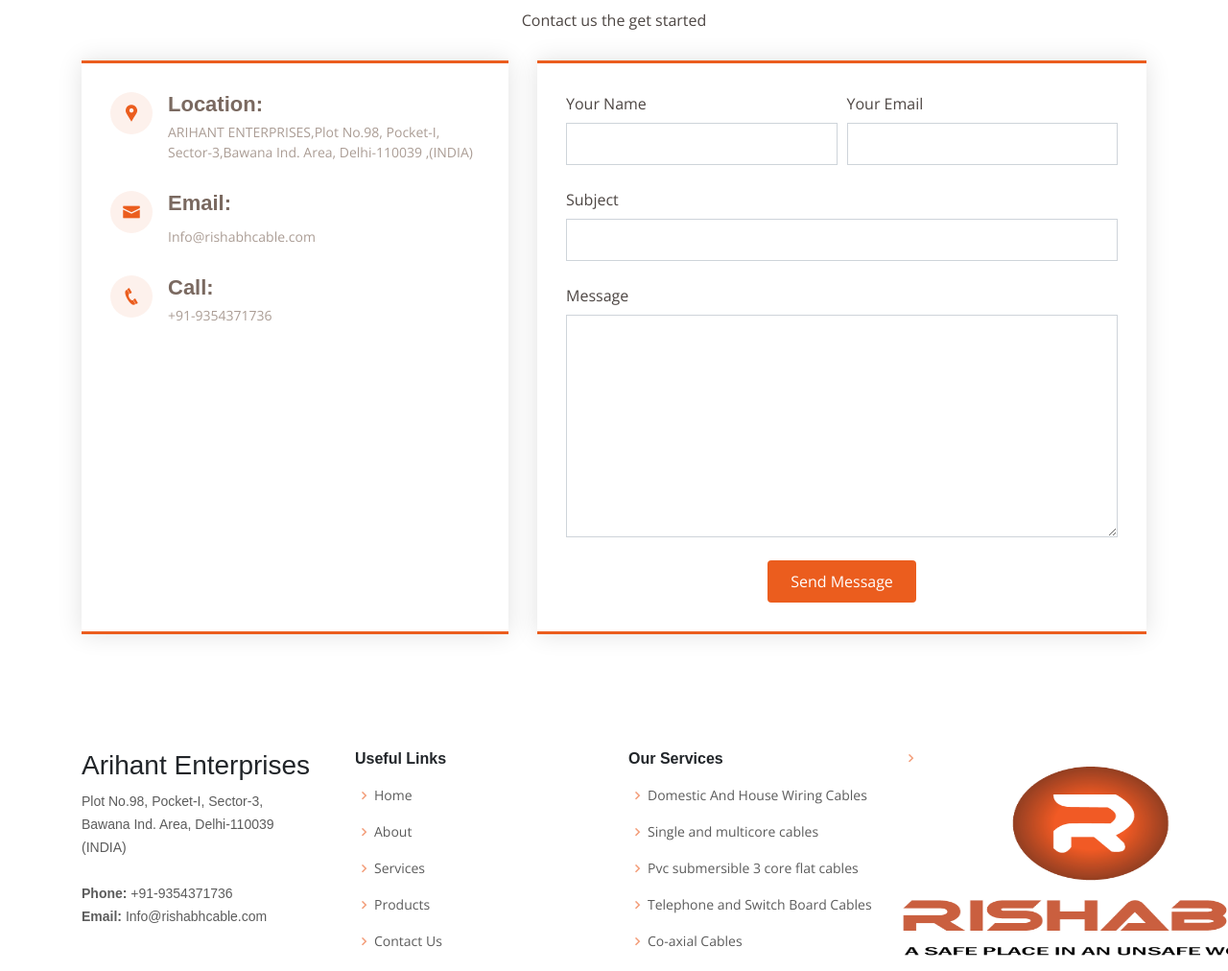
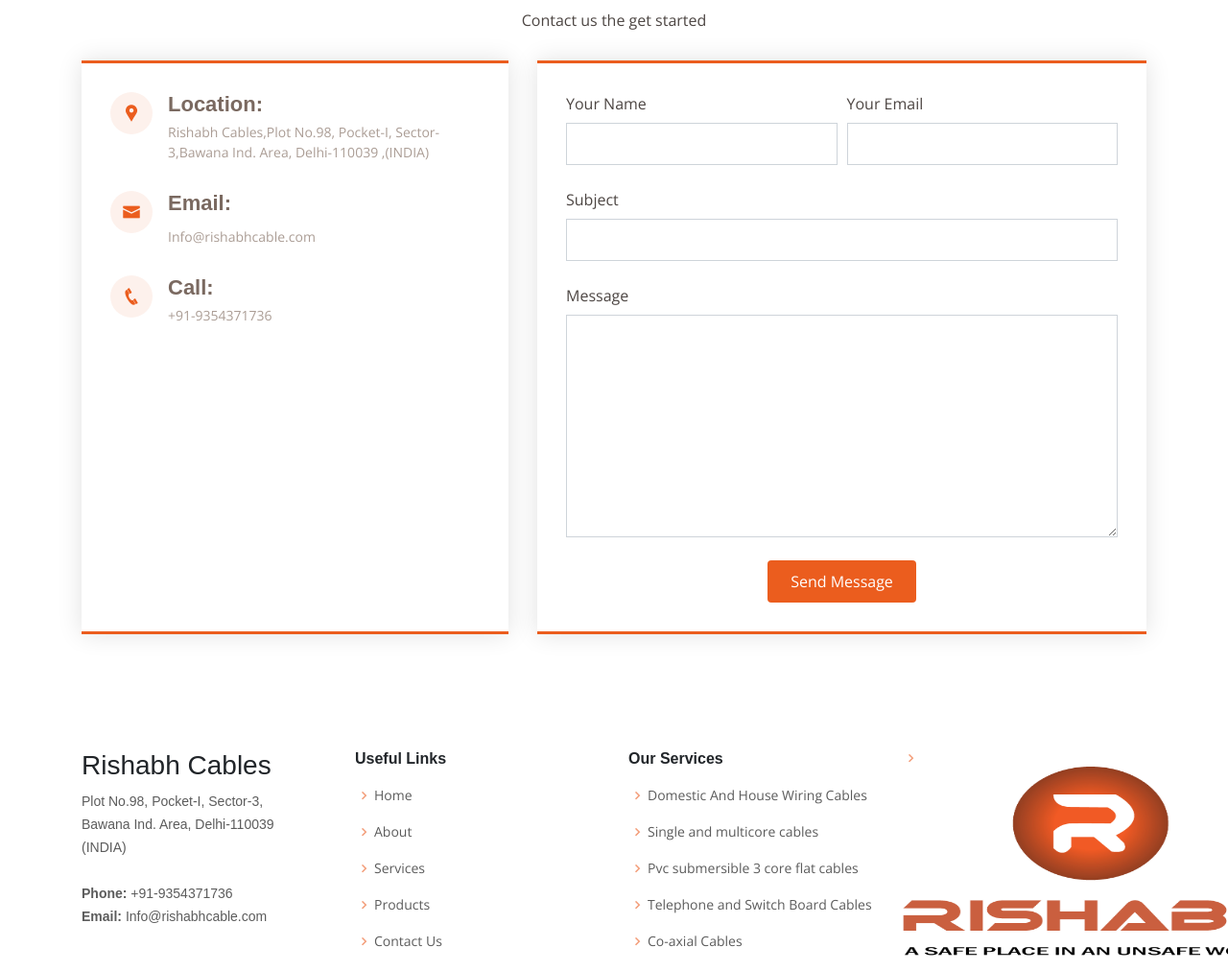
Before and after one commit to Aakansha99/Rishabh-Cables, a plain HTML site: page about.html in a window 1280 px wide. Shown: the part 1360-2372 px from the top of the page at 96% size. Drawn offline with nearby package versions, Linux system fonts and the light colour scheme; a web font is replaced by a local one.

Commit message:
title changed

```diff
--- a/about.html
+++ b/about.html
@@ -157,7 +157,7 @@
               <div class="address">
                 <i class="icofont-google-map"></i>
                 <h4>Location:</h4>
-                <p>ARIHANT ENTERPRISES,Plot No.98, Pocket-I, Sector-3,Bawana Ind. Area, Delhi-110039 ,(INDIA)</p>
+                <p>Rishabh Cables,Plot No.98, Pocket-I, Sector-3,Bawana Ind. Area, Delhi-110039 ,(INDIA)</p>
               </div>
 
               <div class="email">
@@ -225,7 +225,7 @@
         <div class="row">
 
           <div class="col-lg-3 col-md-6 footer-contact" data-aos="fade-up" data-aos-delay="100">
-            <h3>Arihant Enterprises</h3>
+            <h3>Rishabh Cables</h3>
             <p>
               Plot No.98, Pocket-I, Sector-3,<br>
               Bawana Ind. Area, Delhi-110039 <br>
```
Also changed, not shown: Co-axial cables.html (+1 -1 lines), House-cables.html (+1 -1 lines), Single-multicore-cables.html (+1 -1 lines), Submersible-cables.html (+1 -1 lines), Telephone-cables.html (+1 -1 lines), agriculture-cables.html (+1 -1 lines), contact.html (+1 -1 lines), index.html (+2 -2 lines), portfolio.html (+2 -2 lines), services.html (+2 -2 lines), weather-proof.html (+1 -1 lines).
